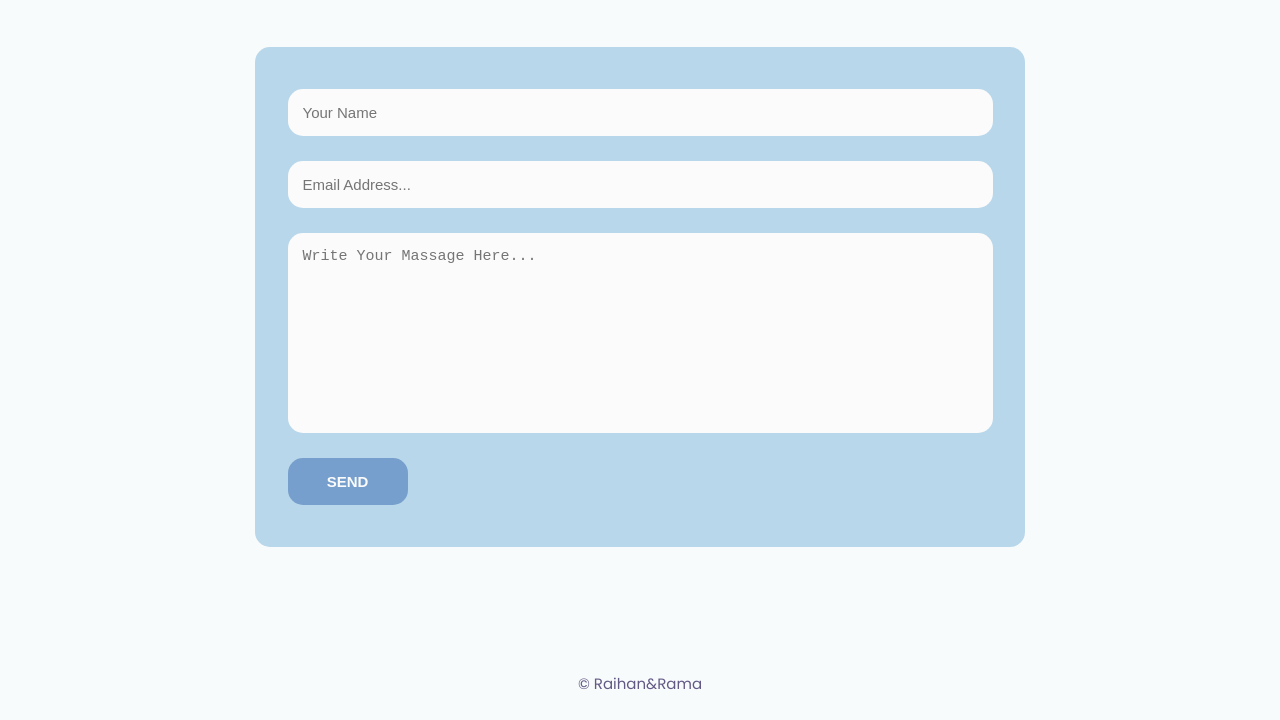
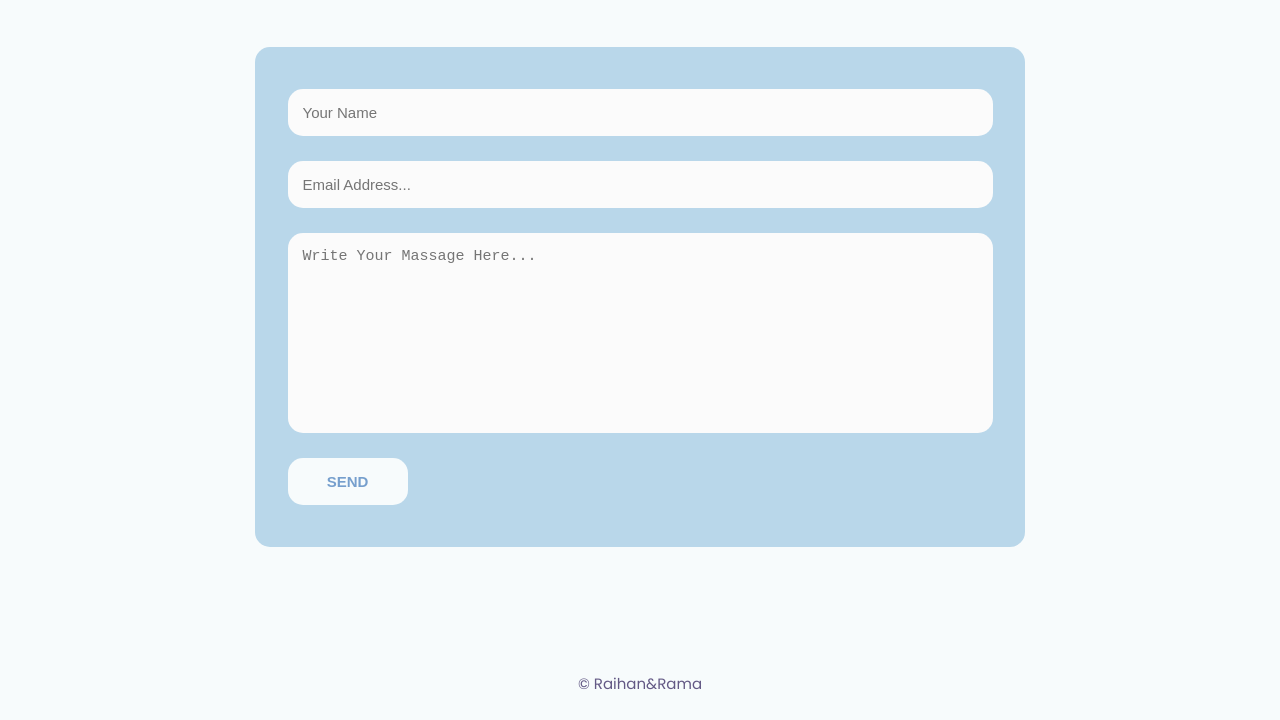
Before and after one commit to Ranzkyy/projectgdsc, a plain HTML site: page index.html in a window 1280 px wide. In both pictures the pointer is over the input "SEND". Shown: the part 2278-2998 px from the top of the page. Drawn offline with nearby package versions, Linux system fonts and the light colour scheme; a web font is replaced by a local one.

Commit message:
ubah warna button

```diff
--- a/style.css
+++ b/style.css
@@ -371,7 +371,7 @@ textarea {
 }
 .button {
   width: 120px;
-  background-color: #2c2727e8;
+  background-color: #769fcd;
   color: #f7fbfc;
   border: none;
   outline: none;
@@ -382,8 +382,8 @@ textarea {
   cursor: pointer;
 }
 .button:hover {
-  background: #769fcd;
-  color: #fbfbfb;
+  background: #f7fbfc;
+  color: #769fcd;
   transition: 0.3s all linear;
 }
 .footer {
```
